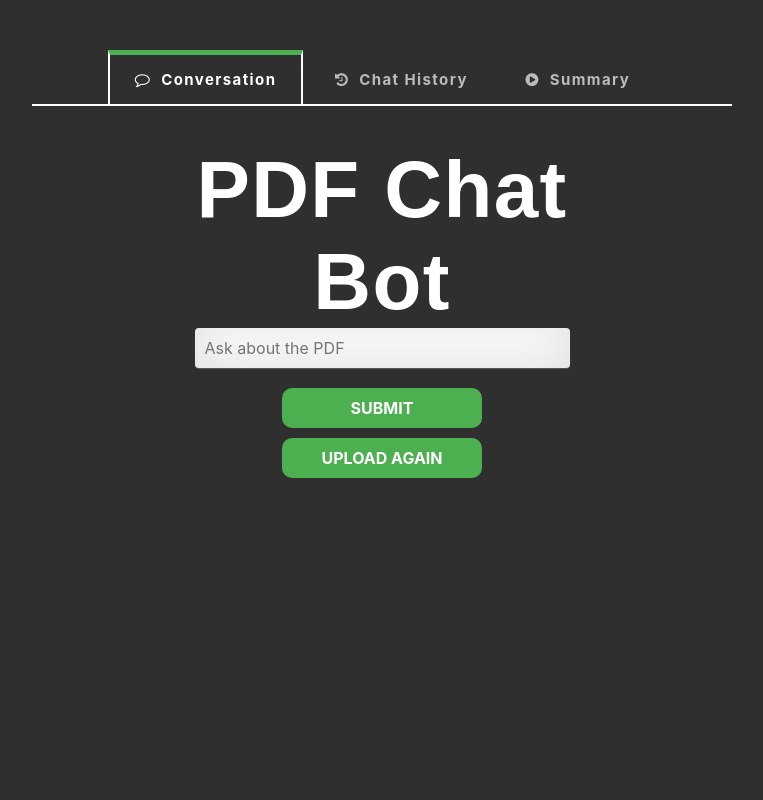
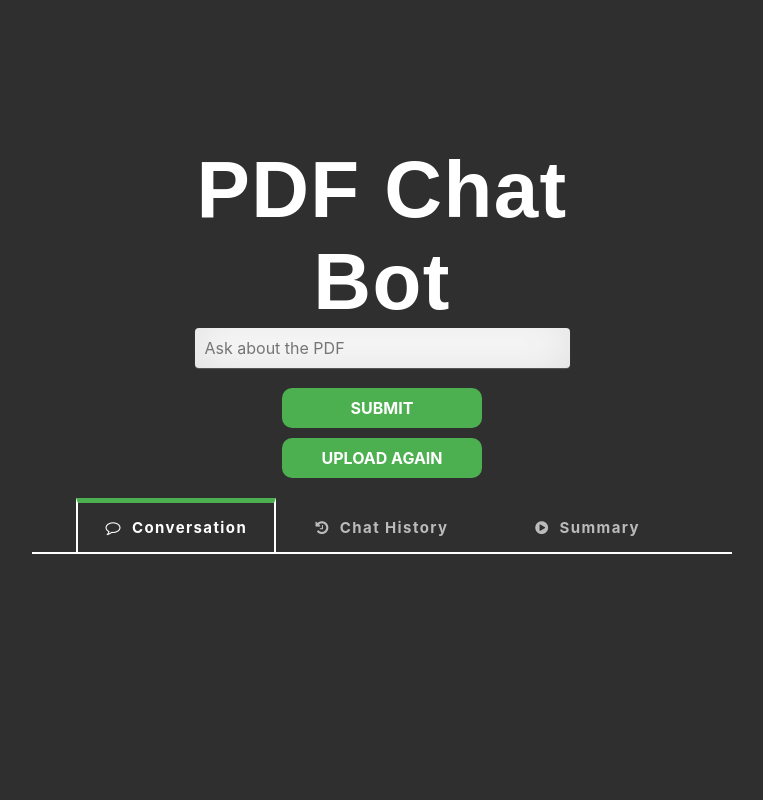
Before and after one commit to dosanity/PDFChatBot, a Flask app: template templates/chatbot.html in a window 1280 px wide. Shown: the whole page, without its empty margins (258-1021 px from the left). Run offline with Flask 3, Linux system fonts and the light colour scheme; the template is opened without the code that fills it, so the values that code supplies are empty; some libraries are stand-ins or nearby versions; some web fonts are replaced.

Commit message:
update code

```diff
--- a/static/css/style.css
+++ b/static/css/style.css
@@ -11,7 +11,7 @@ html {
 
 body {
 	width: 100%;
-	height:99%;
+	/* height:99%; */
 	font-family: -apple-system,system-ui,BlinkMacSystemFont,"Segoe UI",Roboto;
 	background: rgb(47, 47, 47);
 	color: #fff;
@@ -37,6 +37,7 @@ h1 {
 	left: 0;
 	position: absolute;
 	/* min-height: 20vh; */
+	padding-bottom: 200px;
 }
 
 .centered-text {
@@ -56,12 +57,34 @@ h1 {
 	/* height: 500px; */
 }
 
+.container2 {
+	margin-left:auto;
+	margin-right:auto;
+	right: 0;
+	left: 0;
+	width:700px;
+	padding-top: 20px;
+	/* height: 500px; */
+}
+
 .text-box {
 	margin-left:auto;
 	margin-right:auto;
 	width:800px;
 	padding: 20px;
 	border: 5px white;
+}
+
+.chatbox {
+	width:82%;
+}
+
+table {
+	width:100%;
+}
+
+td {
+	vertical-align: top;
 }
 
 button {
@@ -230,6 +253,7 @@ label {
   text-align: center;
   color: #bbb;
   border: 1px solid transparent;
+  width: 200px;
 }
 
 label:before {
--- a/templates/chatbot.html
+++ b/templates/chatbot.html
@@ -17,7 +17,11 @@
             <div class ="container">
                <h1>PDF Chat Bot</h1>
                <input class="input text" type="text" name="user_input" placeholder="Ask about the PDF" required="required"/>
-               <button type="submit" class="btn btn-primary btn-block btn-large">SUBMIT</button>
+
+               <button class="button" type="submit" onclick="this.classList.toggle('button--loading')">
+                  <!-- <button class="button" type="submit"> -->
+                      <span class="button__text">SUBMIT</span>
+               </button>
             </div>
 
          </form>
@@ -29,9 +33,7 @@
                {{ prediction_text }}
             </div>
          </div> -->
-
-      </div>
-      <main>
+         <div class="container2">
 
             <input class="tabs" id="tab1" type="radio" name="tabs" checked>
             <label for="tab1">Conversation</label>
@@ -48,7 +50,7 @@
                   <thead>
                   <tr>
                      <th></th>
-                <th style="width:86.4%"></th>
+                     <th class="chatbox"></th>
                   </tr>
                   </thead>
                   <tbody>
@@ -72,7 +74,7 @@
                   <thead>
                   <tr>
                      <th></th>
-                <th style="width:86.4%"></th>
+                     <th class="chatbox"></th>
                   </tr>
                   </thead>
                   <tbody>
@@ -115,7 +117,10 @@
                </table>
             </section>
 
-      </main>
+         </div>
+
+      </div>
+
 
 
       <footer>
```
Also changed, not shown: 1 other file. Lines whose indentation alone changed are shown as unchanged.
